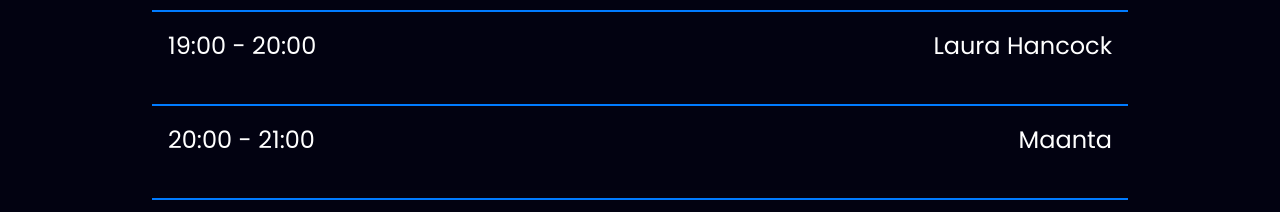
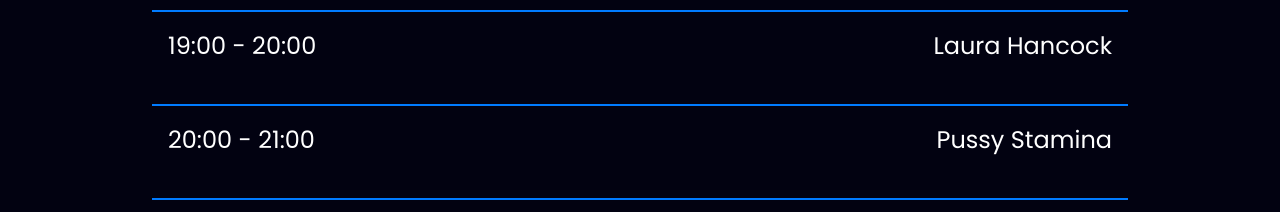
Before and after one commit to katiemhughes/radio-website, a React (Create React App) app: page / in a window 1280 px wide. Shown: the part 3080-3292 px from the top of the page. Built offline with nearby package versions, Linux system fonts and the light colour scheme.

Commit message:
schedule update pussy stamina

```diff
--- a/src/components/schedule/Schedule.js
+++ b/src/components/schedule/Schedule.js
@@ -61,7 +61,7 @@ const Schedule = () => {
                 />
                 <ScheduleItem
                     showTime="20:00 - 21:00"
-                    showName="Maanta"
+                    showName="Pussy Stamina"
                 />
                 <ScheduleItem
                     showTime="21:00 - 22:00"
```
